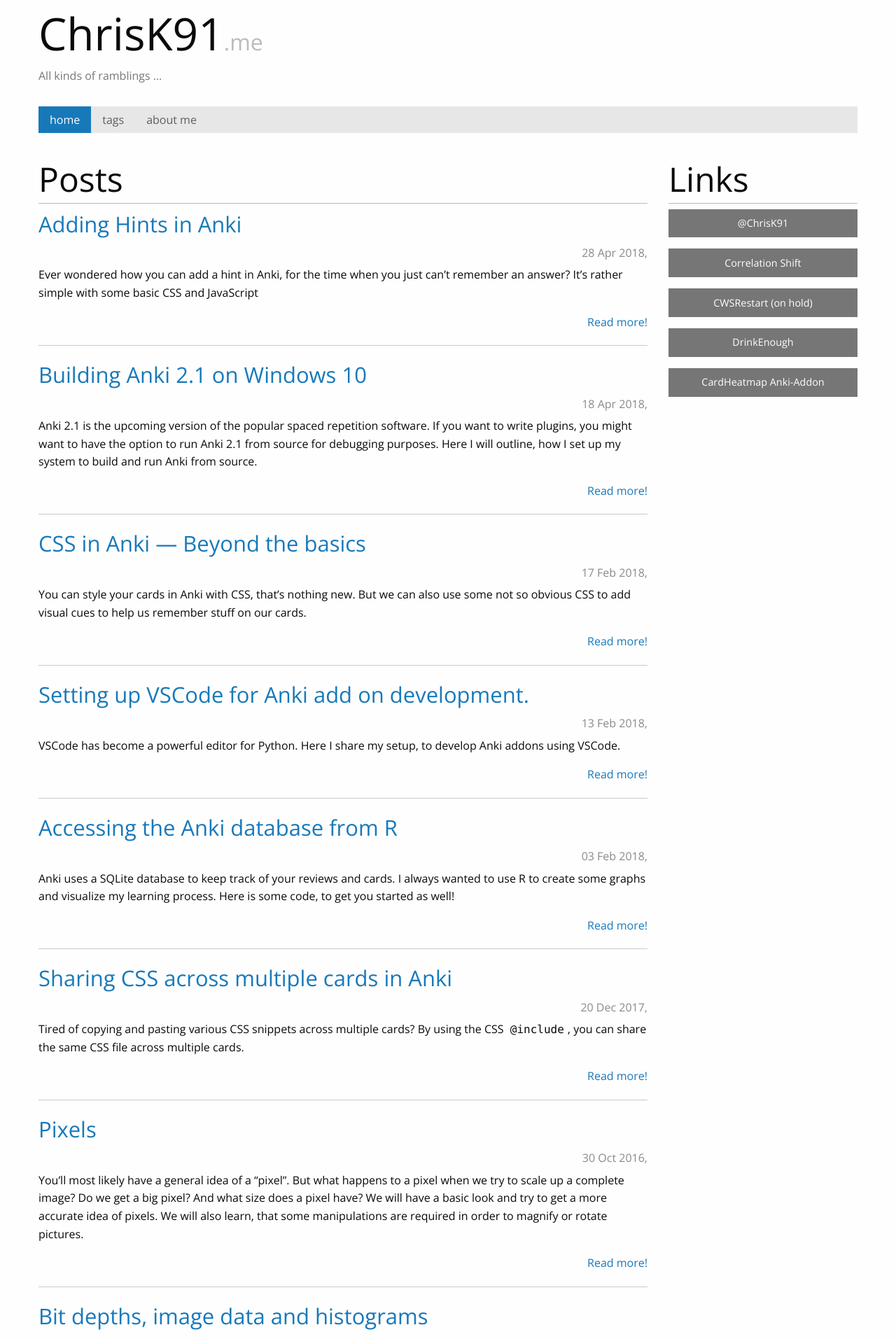
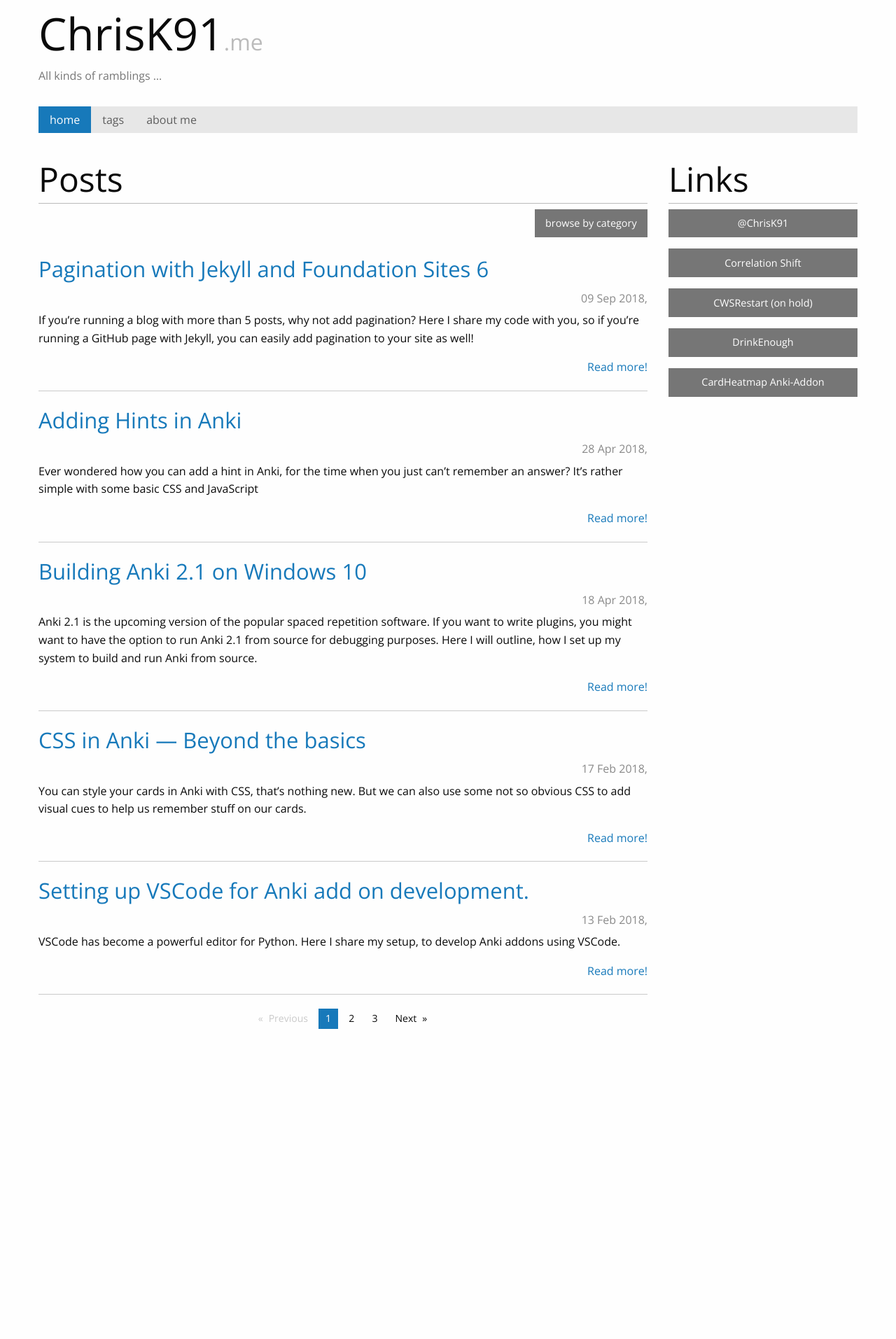
Before and after one commit to ChrisK91/chrisk91.github.io, a Jekyll site: the page built from index.html, in a window 1280 px wide. Shown: the top 1913 px of the page at 70% size. Built offline with Jekyll 4.4.1, drawn with Linux system fonts in a browser that asks for light colours; the list of posts is cut into pages by our own code; comment, search, counter and statistics services are not loaded; after the commit the page ends 1502 px from its top, so only the background shows below that; some of the changed text lies outside the part shown.

Commit message:
Pagination and post about pagination

````diff
--- a/_config.yml
+++ b/_config.yml
@@ -37,3 +37,9 @@ navigation:
    url: /pages/tags.html
  - title: about me
    url: /pages/about.html
+
+plugins:
+ - jekyll-paginate
+
+paginate: 5
+paginate_path: "/posts/page:num/"
--- /dev/null
+++ b/_includes/paginator.html
@@ -0,0 +1,40 @@
+{% if paginator.total_pages > 1 %}
+<div class="pagination">
+    <nav aria-label="Pagination">
+        <ul class="pagination text-center">
+        {% if paginator.previous_page %}
+        <li class="pagination-previous"><a href="{{ paginator.previous_page_path }}">Previous</a></li>
+        {% else %}
+        <li class="pagination-previous disabled">Previous</li>
+        {% endif %}
+
+        {% for counter in (1..paginator.total_pages) %}
+            {% comment %}
+                Special case: page1 will be the index page, so the link has to be generated manually
+            {% endcomment %}
+
+            {% if counter == 1%}
+                {% if counter == paginator.page %}
+                <li class="current">{{ counter }}</li>
+                {% else %}
+                <li><a href="/">{{ counter }}</a></li>
+                {% endif %}
+            {% else %}
+                {% if counter == paginator.page %}
+                <li class="current">{{ counter }}</li>
+                {% else %}
+                <li><a href="/posts/page{{ counter }}">{{ counter }}</a></li>
+                {% endif %}
+            {% endif %}
+
+        {% endfor %}
+
+        {% if paginator.next_page %}
+        <li class="pagination-next"><a href="{{ paginator.next_page_path }}">Next</a></li>
+        {% else %}
+        <li class="pagination-next disabled">Next</li>
+        {% endif %}
+        </ul>
+    </nav>
+</div>
+{% endif %}
--- /dev/null
+++ b/_posts/2018-09-09-Pagination-with-Jekyll-and-Foundation.md
@@ -0,0 +1,143 @@
+---
+layout: post
+title: Pagination with Jekyll and Foundation Sites 6
+keypoints: |
+    - I share some code, to add styled pagination for Jekyll sites based on Foundation Sites 6
+    - The code runs on GitHub pages, so you don't need to build your site locally/run jekyll on CI
+blurb: If you're running a blog with more than 5 posts, why not add pagination? Here I share my code with you, so if you're running a GitHub page with Jekyll, you can easily add pagination to your site as well!
+tags: [Jekyll]
+keywords: jekyll pagination, github pagination, foundation
+comments: true
+---
+
+## Prerequisites
+This posts assumes, that you already have a site running. It's also a good idea to run ```bundle update```, to get your dependencies up to date. I will utilize the [jekyll pagination plugin](https://jekyllrb.com/docs/pagination/){:target="_blank"} which is available on GitHub pages, so you don't need to build your site locally.
+
+*Important:* the plugin only works when your posts are listed on your ```index.html``` page, this is a restriction of GitHub pages, which bundles [jekyll-paginate in version 1.1.0](https://pages.github.com/versions/){:target="_blank"} at the time of writing.
+
+<div class="grid-x align-center text-center">
+    <div class="cell large-6">
+        <div class="card">
+            <img src="/images/pagination/control.png">
+            <div class="sub card-section">The glorious pagination control we will create</div>
+        </div>
+    </div>
+</div>
+
+## Configuration
+In your ```_config.yml```, add the pagination plugin and configure it, for instance with the code below:
+
+<pre><code>plugins:
+  # Other plugins go here
+ - jekyll-paginate
+
+paginate: 5
+paginate_path: "/posts/page:num/"</code></pre>
+
+- The entry under ```plugins``` simply loads the plugin. If you get any errors when building your page, makre sure your ```gemfile``` contains ```gem "github-pages", group: :jekyll_plugins``` and rerun ```bundle install```
+- ```paginate``` sets the number of pages to display on one page
+- ```paginate_path``` specifies where the page files will be located. The first page will always be ```index.html```, subsequent files will be in this case ```/posts/page1/```, ```/posts/page2/```, ```/posts/page3/```, and so on.
+
+See the [official documentation](https://jekyllrb.com/docs/pagination/){:target="_blank"} for more details about these options.
+
+## The includable paginator element
+{% raw %}
+Create the file ```_includes/paginator.html```. Files in this directory can be included via ```{% include paginator.html %}```, so you don't need to have the same code twice, if you want to place the controls above and below your posts. The code for this file is as follows:
+
+<pre><code>
+{% if paginator.total_pages > 1 %}
+&lt;div class="pagination"&gt;
+    &lt;nav aria-label="Pagination"&gt;
+        &lt;ul class="pagination text-center"&gt;
+        {% if paginator.previous_page %}
+        &lt;li class="pagination-previous"&gt;&lt;a href="{{ paginator.previous_page_path }}"&gt;Previous&lt;/a&gt;&lt;/li&gt;
+        {% else %}
+        &lt;li class="pagination-previous disabled"&gt;Previous&lt;/li&gt;
+        {% endif %}
+
+        {% for counter in (1..paginator.total_pages) %}
+            {% comment %}
+                Special case: page1 will be the index page, so the link has to be generated manually
+            {% endcomment %}
+
+            {% if counter == 1%}
+                {% if counter == paginator.page %}
+                &lt;li class="current"&gt;{{ counter }}&lt;/li&gt;
+                {% else %}
+                &lt;li&gt;&lt;a href="/"&gt;{{ counter }}&lt;/a&gt;&lt;/li&gt;
+                {% endif %}
+            {% else %}
+                {% if counter == paginator.page %}
+                &lt;li class="current"&gt;{{ counter }}&lt;/li&gt;
+                {% else %}
+                &lt;li&gt;&lt;a href="/posts/page{{ counter }}"&gt;{{ counter }}&lt;/a&gt;&lt;/li&gt;
+                {% endif %}
+            {% endif %}
+
+        {% endfor %}
+
+        {% if paginator.next_page %}
+        &lt;li class="pagination-next"&gt;&lt;a href="{{ paginator.next_page_path }}"&gt;Next&lt;/a&gt;&lt;/li&gt;
+        {% else %}
+        &lt;li class="pagination-next disabled"&gt;Next&lt;/li&gt;
+        {% endif %}
+        &lt;/ul&gt;
+    &lt;/nav&gt;
+&lt;/div&gt;
+{% endif %}</code></pre>
+{% endraw %}
+
+This code will create the control only, if there are actually multiple pages. The appropriate CSS classes are applied for the current page, as well as all the other elements. The edge case for the first page, which is just ```index.html``` instead of ```/posts/page1```.
+
+*Important:* Your ```paginate_path``` needs to match ```href="/posts/page{{ counter }}"``` on line 26.
+
+## Adjusting the index.html file
+
+Your ```index.html``` has most likely something like the following to display your posts:
+
+{% raw %}
+<pre><code>{% for post in site.posts %}
+    # HTML code to display each post
+{ % endfor %}</code></pre>
+{% endraw %}
+
+This needs to be adjusted slightly, and the ```paginator.html``` needs to be included:
+
+{% raw %}
+<pre><code>{% for post in paginator.posts %}
+    # HTML code to display each post
+{ % endfor %}
+
+{% include paginator.html %}</code></pre>
+{% endraw %}
+
+## Conclusion
+The code in this post is in the public domain (see below), so feel free to reuse it. This pagination control is easy to implement on GitHub pages. If you need more advanced features, there is [jekyll-paginate-v2](https://github.com/sverrirs/jekyll-paginate-v2){:target="_blank"} which is also backwards compatible. The plugin there unfortunately is not supported on GitHub pages, so you'll need to set up continuous integration, for instance with Travis in order to use it.
+
+If you reuse the code, I'd appreciate a ping back in the comments, but this is not required.
+
+#### License for code in this post
+<pre>This is free and unencumbered software released into the public domain.
+
+Anyone is free to copy, modify, publish, use, compile, sell, or
+distribute this software, either in source code form or as a compiled
+binary, for any purpose, commercial or non-commercial, and by any
+means.
+
+In jurisdictions that recognize copyright laws, the author or authors
+of this software dedicate any and all copyright interest in the
+software to the public domain. We make this dedication for the benefit
+of the public at large and to the detriment of our heirs and
+successors. We intend this dedication to be an overt act of
+relinquishment in perpetuity of all present and future rights to this
+software under copyright law.
+
+THE SOFTWARE IS PROVIDED "AS IS", WITHOUT WARRANTY OF ANY KIND,
+EXPRESS OR IMPLIED, INCLUDING BUT NOT LIMITED TO THE WARRANTIES OF
+MERCHANTABILITY, FITNESS FOR A PARTICULAR PURPOSE AND NONINFRINGEMENT.
+IN NO EVENT SHALL THE AUTHORS BE LIABLE FOR ANY CLAIM, DAMAGES OR
+OTHER LIABILITY, WHETHER IN AN ACTION OF CONTRACT, TORT OR OTHERWISE,
+ARISING FROM, OUT OF OR IN CONNECTION WITH THE SOFTWARE OR THE USE OR
+OTHER DEALINGS IN THE SOFTWARE.
+
+For more information, please refer to <http://unlicense.org></pre>
--- a/css/app.css
+++ b/css/app.css
@@ -79,3 +79,7 @@ pre {
 pre code {
     margin-bottom: 1rem;
 }
+
+a label {
+    cursor: pointer !important;
+}
--- a/gemfile
+++ b/gemfile
@@ -17,7 +17,7 @@ ruby RUBY_VERSION
 # If you want to use GitHub Pages, remove the "gem "jekyll"" above and
 # uncomment the line below. To upgrade, run `bundle update github-pages`.
 #gem "github-pages", group: :jekyll_plugins
-gem "github-pages"
+gem "github-pages", group: :jekyll_plugins
 
 # If you have any plugins, put them here!
 # group :jekyll_plugins do
--- a/index.html
+++ b/index.html
@@ -7,15 +7,25 @@ comments: true
   <div class="grid-x grid-padding-x" itemscope="" itemtype="http://schema.org/Blog">
     <div class="cell medium-9">
       <h1 class="borderbottom">Posts</h1>
-      {% for post in site.posts %}
-        <div itemprop="blogPost" itemscope="" itemtype="http://schema.org/BlogPosting">
-          <a href="{{ post.url }}" itemprop="url"><h3 itemprop="name">{{ post.title }}</h3></a>
-          <h6 class="subheader right">{{ post.date | date_to_string }}, <span class="disqus-comment-count" data-disqus-identifier="{{ post.url }}"></span></h6>
-          <div itemprop="description">{%if post.blurb != nil %}{{ post.blurb | markdownify }}{%endif%}</div>
-          <p class="right"><a href="{{ post.url }}">Read more!</a></p>
-          <hr />
-        </div>
+      <h6 class="subheader right"><a class="button secondary" href="/pages/tags">browse by category</a></h6>
+
+      {% for post in paginator.posts %}
+      <div itemprop="blogPost" itemscope="" itemtype="http://schema.org/BlogPosting">
+        <a href="{{ post.url }}" itemprop="url">
+          <h3 itemprop="name">{{ post.title }}</h3>
+        </a>
+        <h6 class="subheader right">{{ post.date | date_to_string }},
+          <span class="disqus-comment-count" data-disqus-identifier="{{ post.url }}"></span>
+        </h6>
+        <div itemprop="description">{%if post.blurb != nil %}{{ post.blurb | markdownify }}{%endif%}</div>
+        <p class="right">
+          <a href="{{ post.url }}">Read more!</a>
+        </p>
+        <hr />
+      </div>
       {% endfor %}
+
+      {% include paginator.html %}
     </div>
     <div class="cell auto sidepanel">
       <h1 class="borderbottom">Links</h1>
````
Also changed, not shown: Gemfile.lock, images/pagination/control.png (added).
